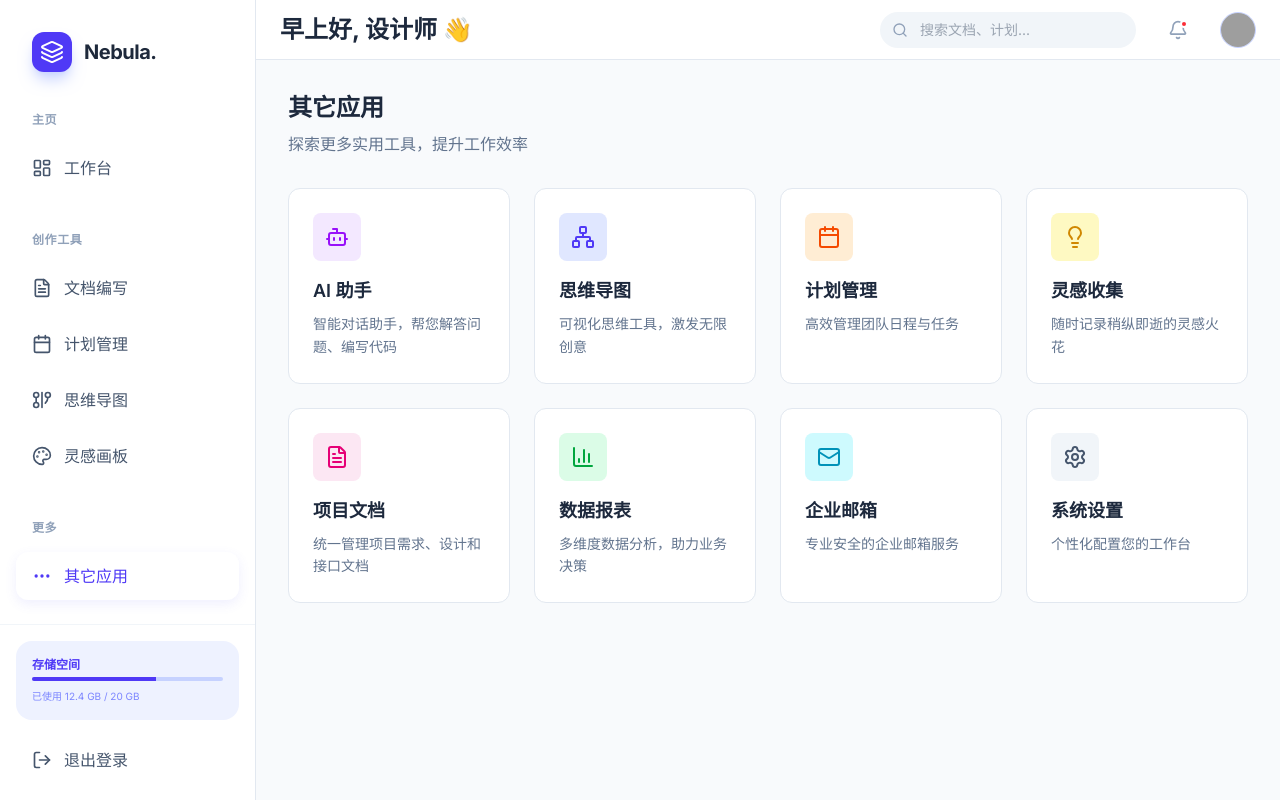
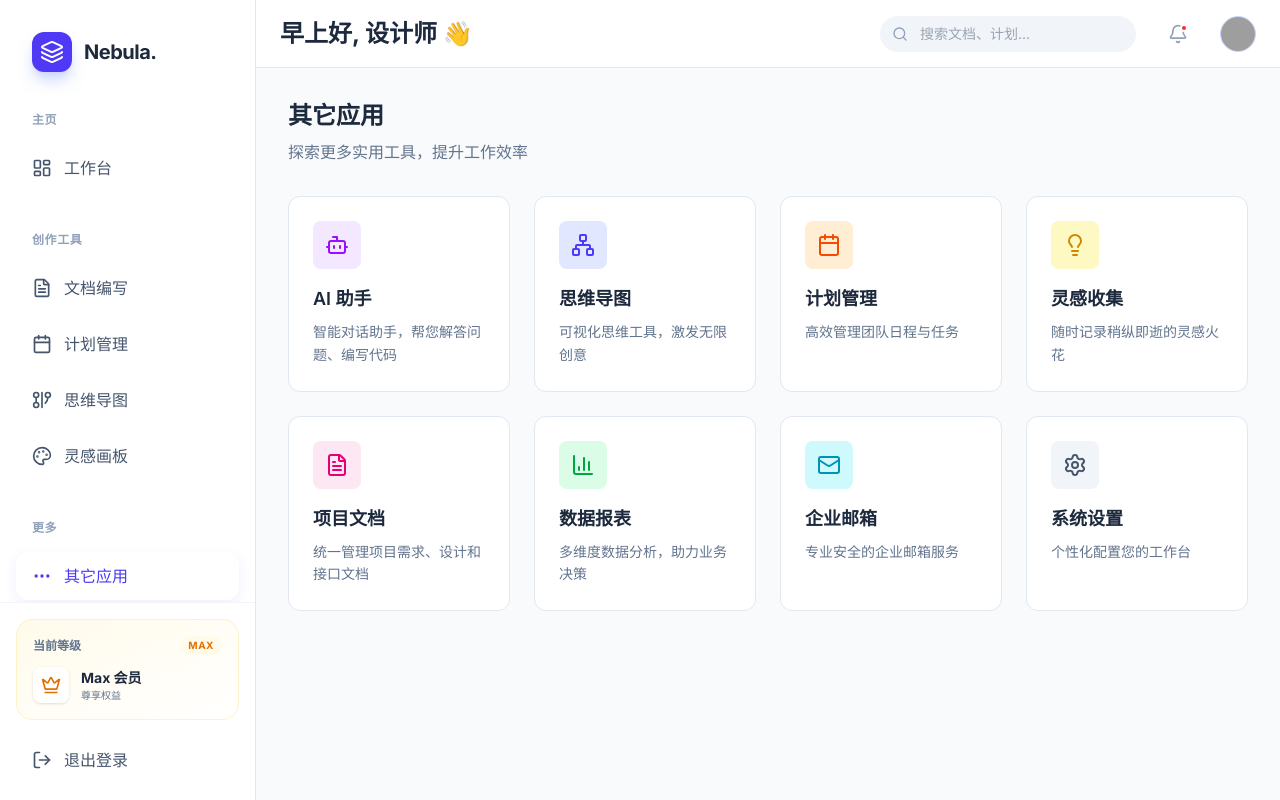
Before and after one commit to chenweilong1713/cf-nextjs-vip, a Next.js app: page /others in a window 1280 px wide. Built offline with nearby package versions, Linux system fonts and the light colour scheme; grey boxes are pictures that could not be loaded.

Commit message:
- feat: 修改header高度&设置会员等级

```diff
--- a/src/components/Header.tsx
+++ b/src/components/Header.tsx
@@ -9,7 +9,7 @@ export default function Header() {
   const [showNotifications, setShowNotifications] = useState(false);
 
   return (
-    <header className="h-15 flex items-center justify-between px-6 border-b border-slate-200 bg-white sticky top-0 z-10 relative">
+    <header className="h-17 flex items-center justify-between px-6 border-b border-slate-200 bg-white sticky top-0 z-10 relative">
       <div>
         <h1 className="text-2xl font-bold text-slate-800">早上好, 设计师 👋</h1>
       </div>
--- a/src/components/Sidebar.tsx
+++ b/src/components/Sidebar.tsx
@@ -10,7 +10,10 @@ import {
   GitGraph,
   Palette,
   MoreHorizontal,
-  LogOut
+  LogOut,
+  Shield,
+  Zap,
+  Crown
 } from 'lucide-react';
 
 export default function Sidebar() {
@@ -35,6 +38,40 @@ export default function Sidebar() {
     // In a real app, you would clear auth tokens here
     router.push('/login');
   };
+
+  const currentLevel: 'ordinary' | 'pro' | 'max' = 'max';
+
+  const levelConfig = {
+    ordinary: {
+      label: '普通会员',
+      icon: Shield,
+      desc: '基础功能',
+      color: 'text-slate-600',
+      bg: 'bg-slate-100',
+      border: 'border-slate-200',
+      gradient: 'from-slate-50 to-slate-100'
+    },
+    pro: {
+      label: 'Pro 会员',
+      icon: Zap,
+      desc: '专业功能',
+      color: 'text-indigo-600',
+      bg: 'bg-indigo-50',
+      border: 'border-indigo-100',
+      gradient: 'from-indigo-50 to-white'
+    },
+    max: {
+      label: 'Max 会员',
+      icon: Crown,
+      desc: '尊享权益',
+      color: 'text-amber-600',
+      bg: 'bg-amber-50',
+      border: 'border-amber-100',
+      gradient: 'from-amber-50 to-white'
+    }
+  };
+
+  const level = levelConfig[currentLevel];
 
   return (
     <aside className="w-64 flex-shrink-0 border-r border-slate-200 flex flex-col bg-white h-screen sticky top-0 z-20">
@@ -101,12 +138,22 @@ export default function Sidebar() {
       </nav>
 
       <div className="p-4 border-t border-slate-100">
-        <div className="p-4 bg-indigo-50 rounded-2xl mb-4">
-          <p className="text-xs text-indigo-600 font-semibold mb-1">存储空间</p>
-          <div className="w-full bg-indigo-200 h-1 rounded-full overflow-hidden">
-            <div className="bg-indigo-600 h-full w-[65%]"></div>
-          </div>
-          <p className="text-[10px] text-indigo-400 mt-2">已使用 12.4 GB / 20 GB</p>
+        <div className={`p-4 rounded-2xl mb-4 border ${level.border} bg-gradient-to-br ${level.gradient}`}>
+           <div className="flex items-center justify-between mb-3">
+              <span className="text-xs font-semibold text-slate-500">当前等级</span>
+              <span className={`px-2 py-0.5 rounded-full ${level.bg} text-[10px] font-bold ${level.color} uppercase tracking-wider`}>
+                {currentLevel}
+              </span>
+           </div>
+           <div className="flex items-center gap-3">
+              <div className={`p-2 bg-white/80 rounded-lg shadow-sm ${level.color}`}>
+                 <level.icon className="w-5 h-5" />
+              </div>
+              <div>
+                 <p className="font-bold text-slate-800 text-sm">{level.label}</p>
+                 <p className="text-[10px] text-slate-500">{level.desc}</p>
+              </div>
+           </div>
         </div>
 
         <button
```
